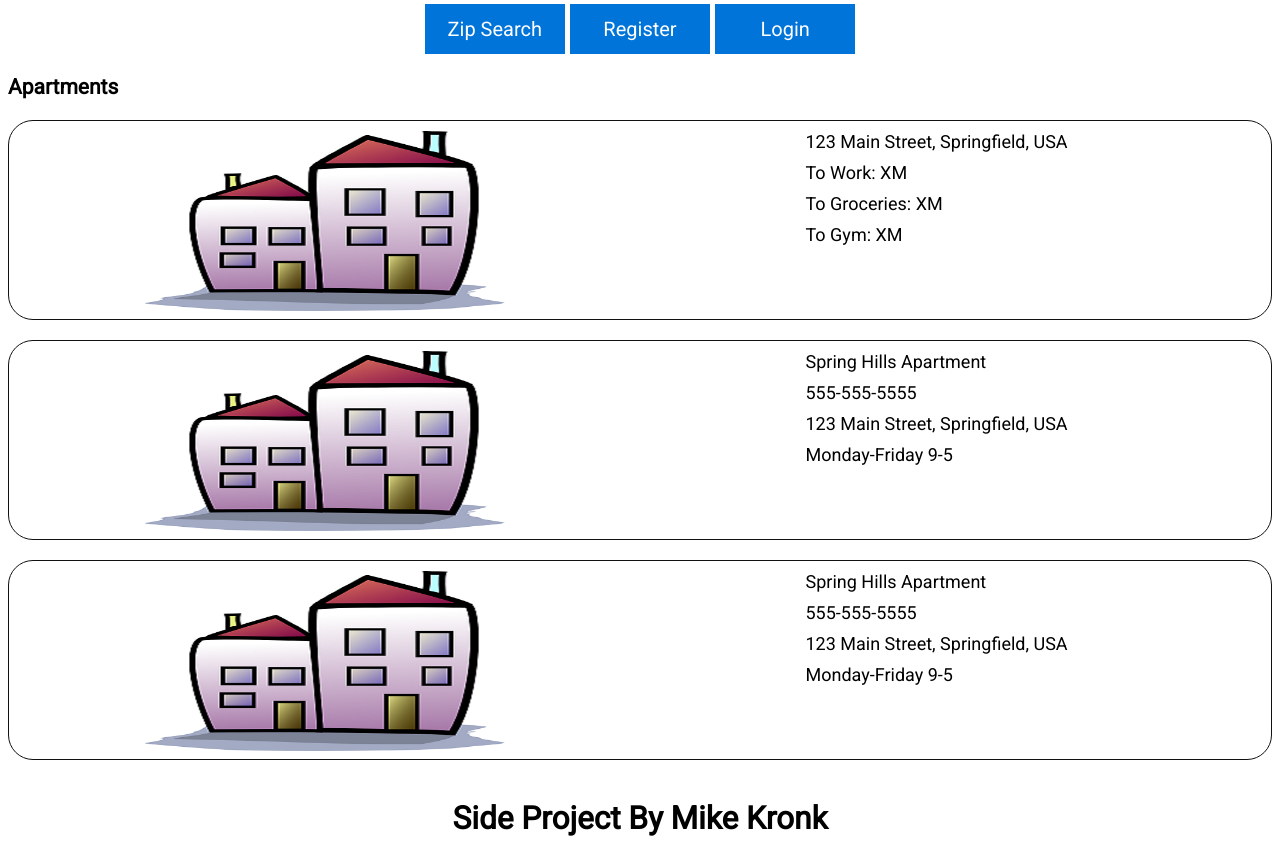
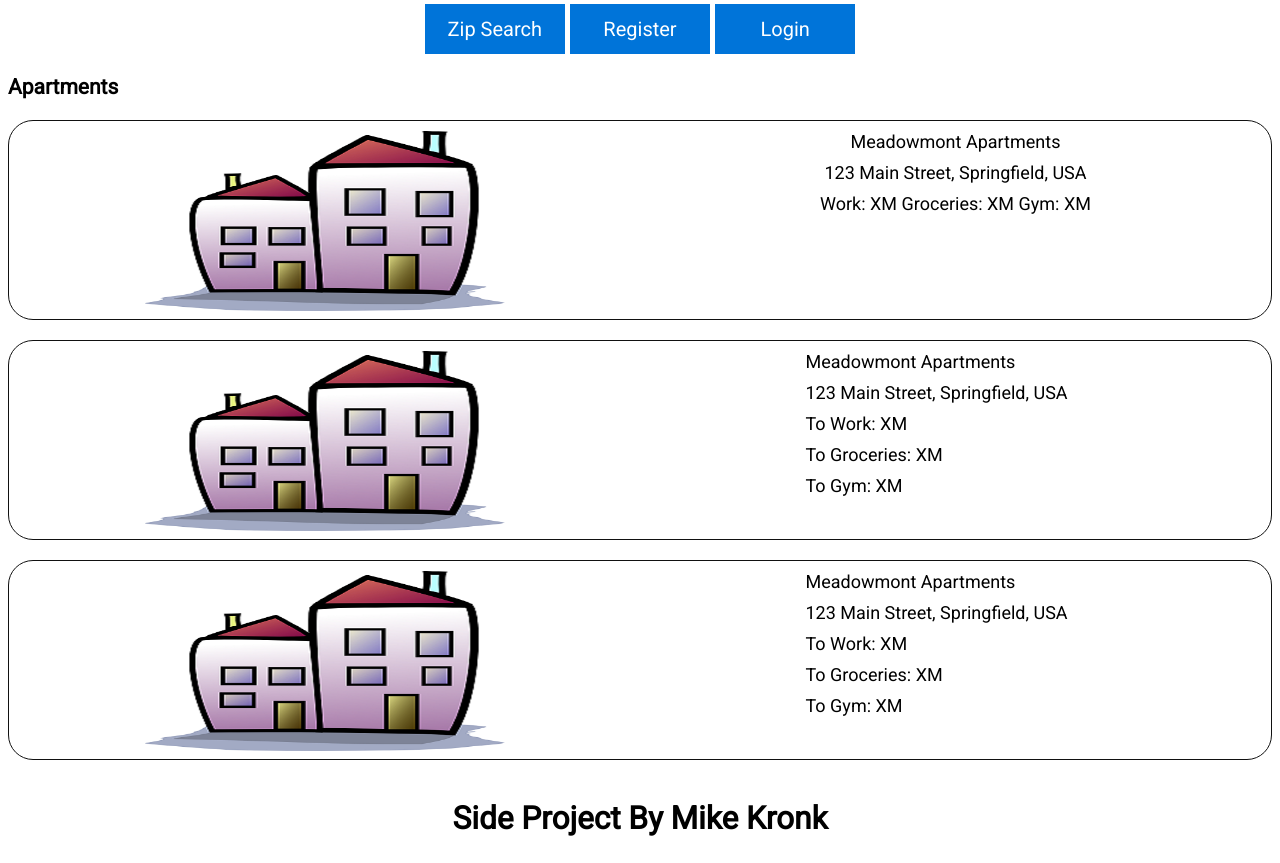
Before and after one commit to Kronkle/concepts, a website: page sass/aptbrowse_demo.html in a window 1280 px wide. Shown: the part 85-948 px from the top of the page. Drawn offline with Linux system fonts and the light colour scheme.

Commit message:
playing with content for apartment listings

```diff
--- a/sass/aptbrowse_demo.html
+++ b/sass/aptbrowse_demo.html
@@ -32,6 +32,25 @@
 				<img src="apt-wide.jpeg" alt="stock apartment image">
 			</figure>
 			<summary>
+				<p style="text-align:center">
+					Meadowmont Apartments
+				</p>
+				<p style="text-align:center">
+					123 Main Street, Springfield, USA
+				</p>
+				<p style="text-align:center">
+					Work: XM Groceries: XM Gym: XM
+				</p>
+			</summary>
+		</article>
+		<article>
+			<figure>
+				<img src="apt-wide.jpeg" alt="stock apartment image">
+			</figure>
+			<summary>
+				<p>
+					Meadowmont Apartments
+				</p>
 				<p>
 					123 Main Street, Springfield, USA
 				</p>
@@ -43,25 +62,6 @@
 				</p>
 				<p>
 					To Gym: XM
-				</p>
-			</summary>
-		</article>
-		<article>
-			<figure>
-				<img src="apt-wide.jpeg" alt="stock apartment image">
-			</figure>
-			<summary>
-				<p>
-					Spring Hills Apartment
-				</p>
-				<p>
-					555-555-5555
-				</p>
-				<p>
-					123 Main Street, Springfield, USA
-				</p>
-				<p>
-					Monday-Friday 9-5
 				</p>
 			</summary>
 			<summary>
@@ -77,16 +77,19 @@
 			</figure>
 			<summary>
 				<p>
-					Spring Hills Apartment
-				</p>
-				<p>
-					555-555-5555
+					Meadowmont Apartments
 				</p>
 				<p>
 					123 Main Street, Springfield, USA
 				</p>
 				<p>
-					Monday-Friday 9-5
+					To Work: XM
+				</p>
+				<p>
+					To Groceries: XM
+				</p>
+				<p>
+					To Gym: XM
 				</p>
 			</summary>
 			<summary>
```
